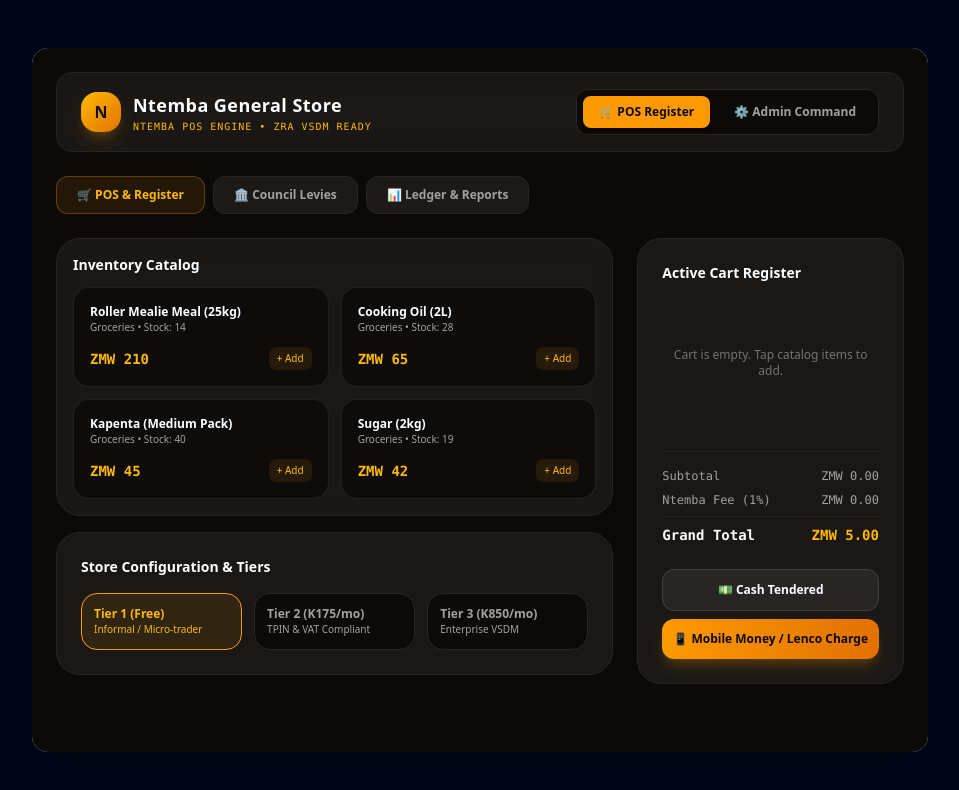
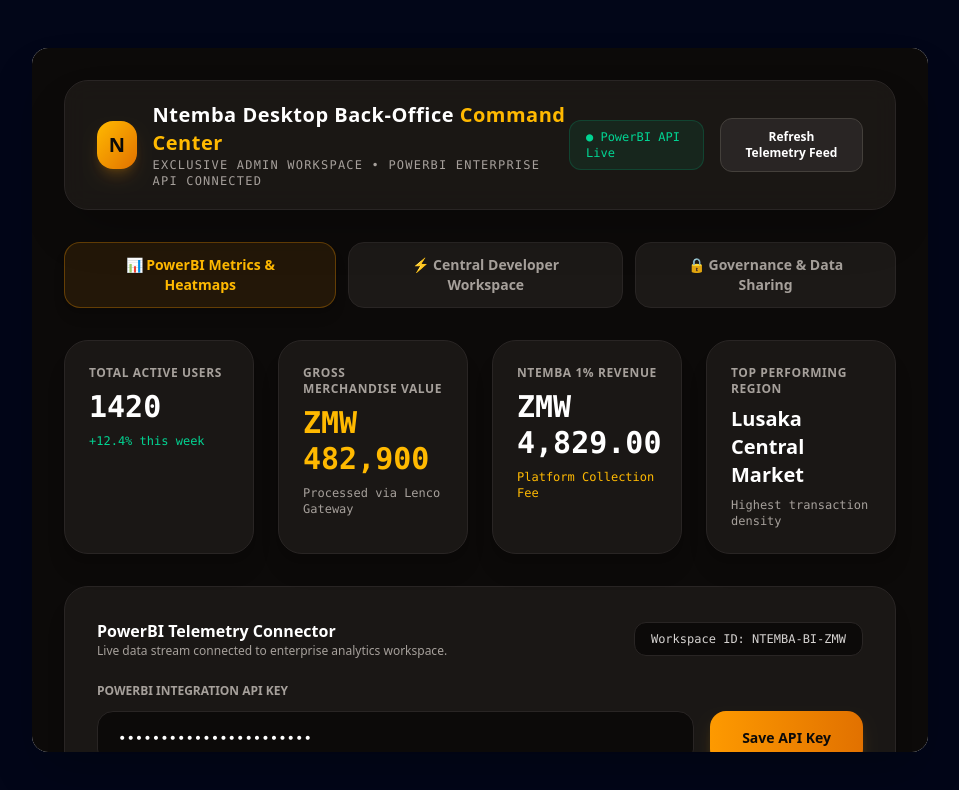
Before and after one commit to Ntemba-create/Ntemba-pos, a React (Vite) app: page / in a window 1280 px wide. Shown: the top 790 px of the page, without its empty margins (160-1119 px from the left). Built offline with nearby package versions, Linux system fonts and the light colour scheme.

Commit message:
Update main.jsx

```diff
--- a/src/main.jsx
+++ b/src/main.jsx
@@ -1,10 +1,10 @@
 import React from 'react'
 import ReactDOM from 'react-dom/client'
-import App from './App.jsx'
-import './index.css' // or your main css file
+import AdminDashboard from './AdminDashboard.jsx'
+import './index.css'
 
 ReactDOM.createRoot(document.getElementById('root')).render(
   <React.StrictMode>
-    <App />
+    <AdminDashboard />
   </React.StrictMode>,
 )
```
